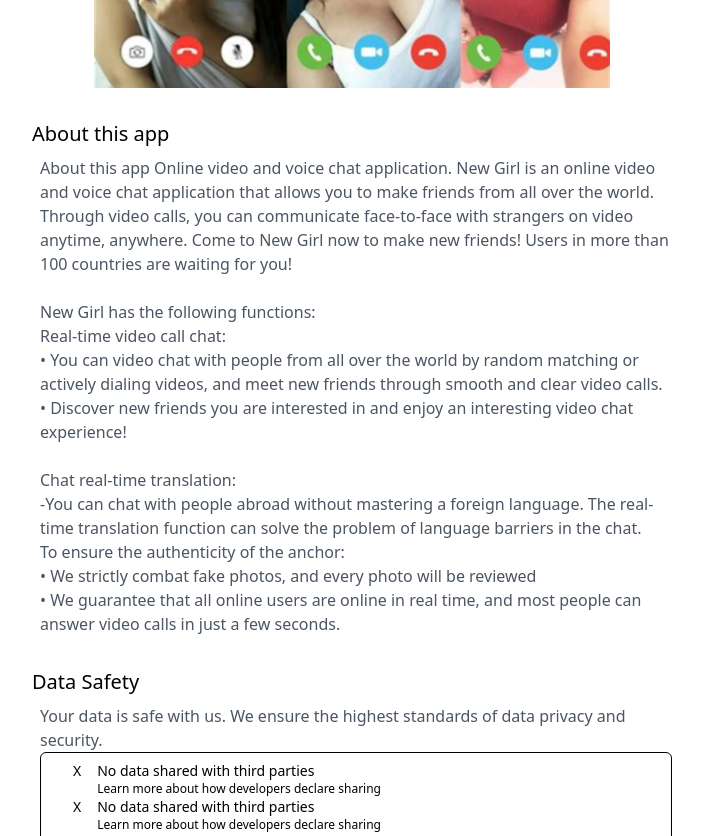
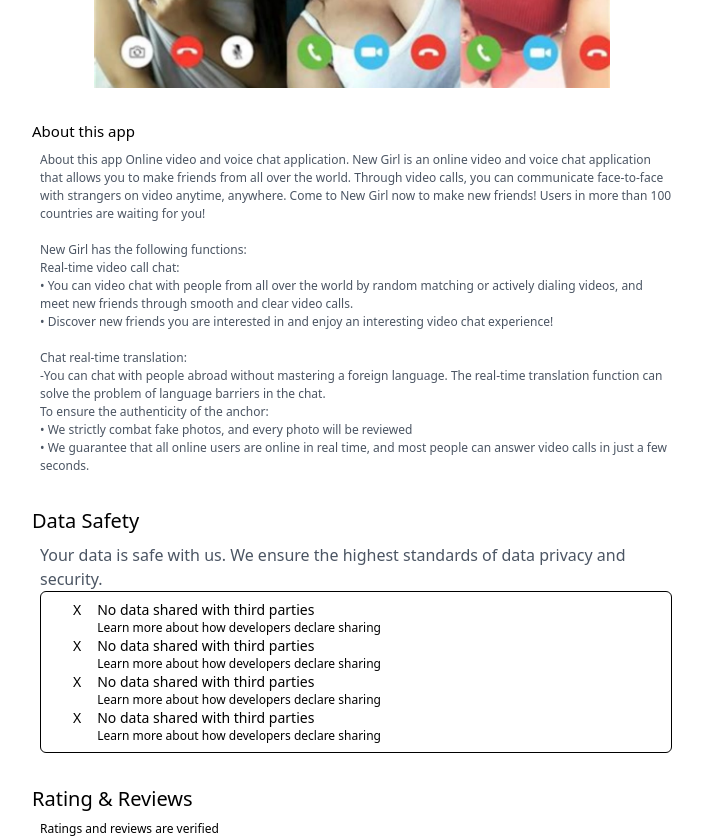
Before and after one commit to JalilAhmad456/abc, a React (Create React App) app: page / in a window 1280 px wide. Shown: the part 640-1476 px from the top of the page, without its empty margins (288-991 px from the left). Built offline with nearby package versions, Linux system fonts and the light colour scheme.

Commit message:
Update About.js

```diff
--- a/src/components/About.js
+++ b/src/components/About.js
@@ -3,8 +3,8 @@
 function About() {
   return (
     <div className="max-w-2xl mx-auto text-left p-4">
-      <h2 className="text-xl font-medium mb-2">About this app</h2>
-      <p className="text-gray-600 ml-2">
+      <h2 className="text-[15px] font-medium mb-2">About this app</h2>
+      <p className="text-gray-600 ml-2 text-[12px]">
         About this app Online video and voice chat application. New Girl is an
         online video and voice chat application that allows you to make friends
         from all over the world. Through video calls, you can communicate
```
